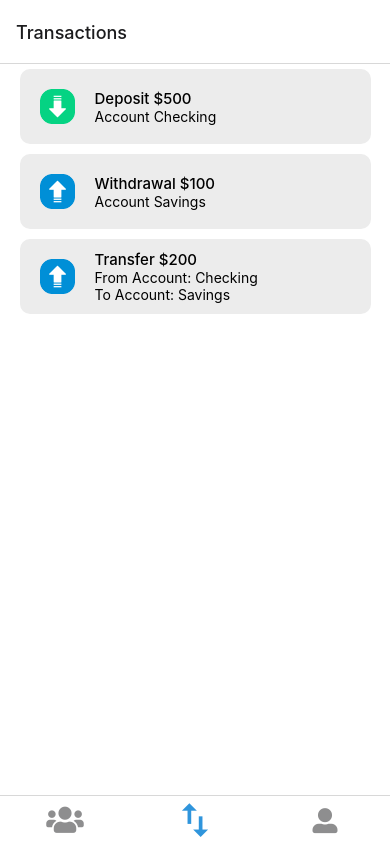
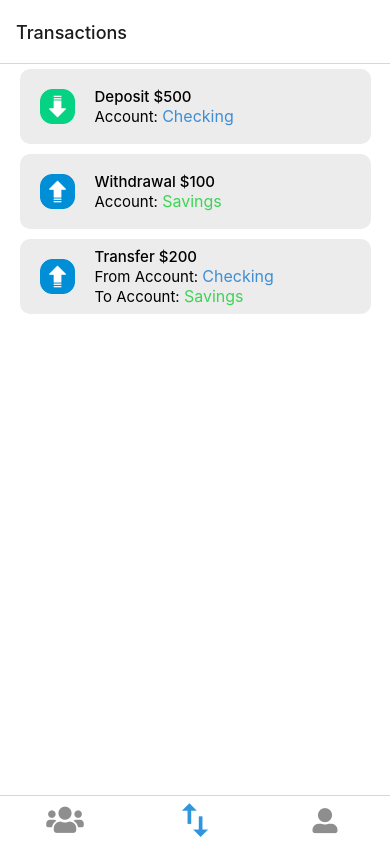
Before and after one commit to xA6V5x/financialApp, a React Native app: screen /Transactions in a window 390 px wide. Built offline with nearby package versions, Linux system fonts and the light colour scheme; what expo-linking would draw is missing.

Commit message:
Implement AccountName Component in TransactionCard Component

```diff
--- a/components/TransactionCard.tsx
+++ b/components/TransactionCard.tsx
@@ -1,4 +1,5 @@
 import { Image, Text, View, StyleSheet } from 'react-native';
+import { AccountName } from './AccountName';
 
 type transactionCardProps = {
      type: string;
@@ -26,12 +27,24 @@ export function TransactionCard({
                     style={styles.img_transaction}
                />
                <View style={{ backgroundColor: '#ECECEC' }}>
-                    <Text style={styles.text}>
+                    <Text style={{ ...styles.text, fontWeight: '500' }}>
                          {type} ${amount}
                     </Text>
-                    {account && <Text>Account {account}</Text>}
-                    {fromAccount && <Text>From Account: {fromAccount}</Text>}
-                    {fromAccount && <Text>To Account: {toAccount}</Text>}
+                    {account && (
+                         <Text style={styles.text}>
+                              Account: <AccountName accountName={account} />
+                         </Text>
+                    )}
+                    {fromAccount && (
+                         <Text style={styles.text}>
+                              From Account: <AccountName accountName={fromAccount} />
+                         </Text>
+                    )}
+                    {toAccount && (
+                         <Text style={styles.text}>
+                              To Account: <AccountName accountName={toAccount} />
+                         </Text>
+                    )}
                </View>
           </View>
      );
@@ -49,6 +62,5 @@ const styles = StyleSheet.create({
      img_transaction: { margin: 20, width: 35, height: 35 },
      text: {
           fontSize: 15,
-          fontWeight: '500',
      },
 });
```
